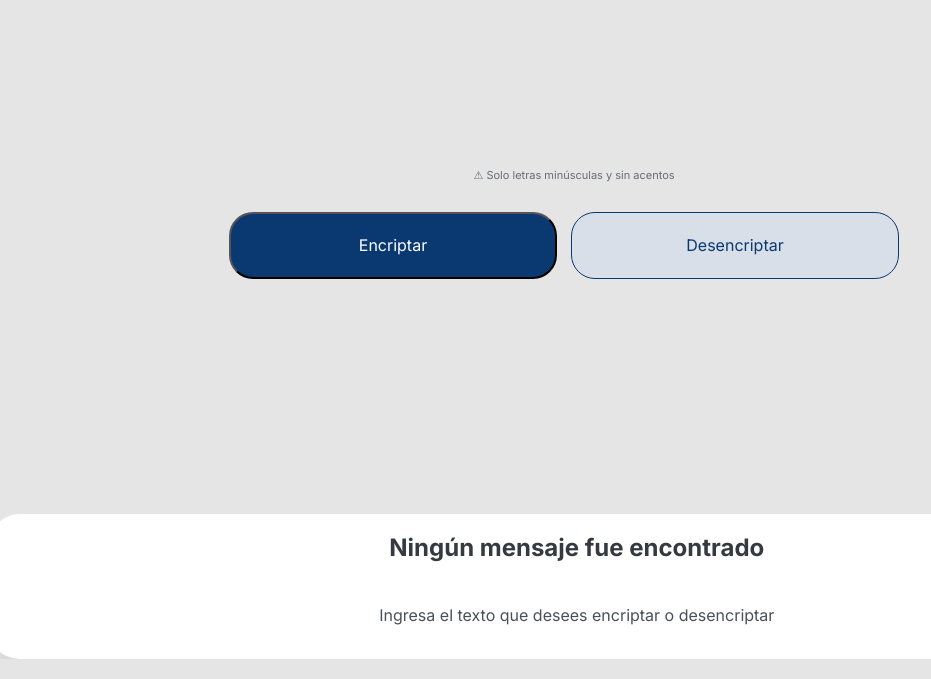
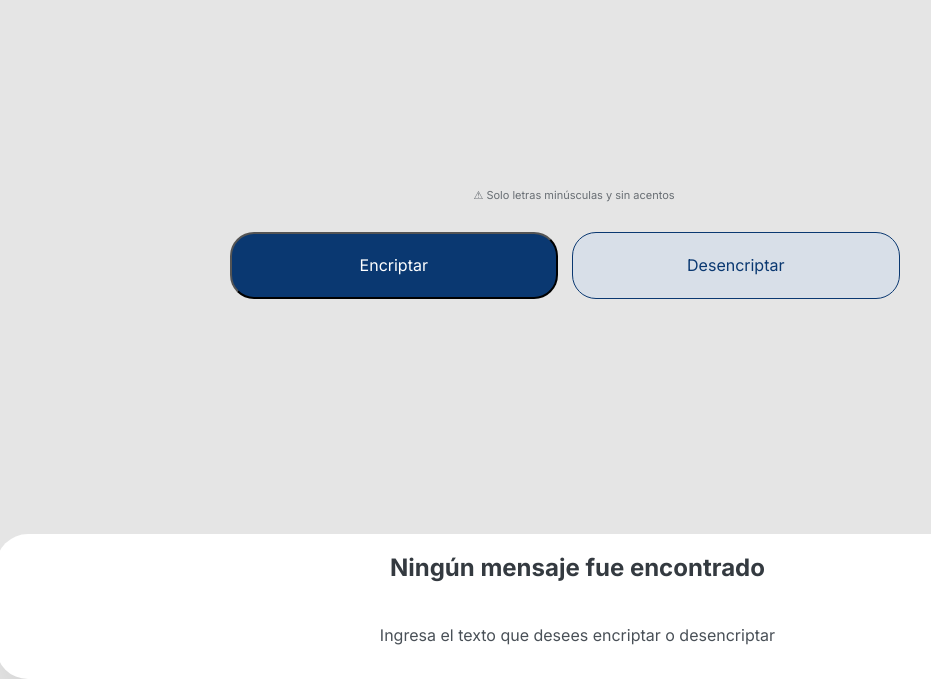
Before and after one commit to Juanmorales1810/Challenge-Alura, a plain HTML site: page index.html in a window 1280 px wide. Shown: the part 324-1003 px from the top of the page, without its empty margins (52-983 px from the left). Drawn offline with nearby package versions, Linux system fonts and the light colour scheme.

Commit message:
corrigiendo css

```diff
--- a/style/style.css
+++ b/style/style.css
@@ -1,47 +1,4 @@
 @import url('https://fonts.googleapis.com/css2?family=Inter:wght@200;300;400;500;600;700&display=swap');
-    html, body, div, span, applet, object, iframe,
-    h1, h2, h3, h4, h5, h6, p, blockquote, pre,
-    a, abbr, acronym, address, big, cite, code,
-    del, dfn, em, img, ins, kbd, q, s, samp,
-    small, strike, strong, sub, sup, tt, var,
-    b, u, i, center,
-    dl, dt, dd, ol, ul, li,
-    fieldset, form, label, legend,
-    table, caption, tbody, tfoot, thead, tr, th, td,
-    article, aside, canvas, details, embed,
-    figure, figcaption, footer, header, hgroup,
-    menu, nav, output, ruby, section, summary,
-    time, mark, audio, video {
-	margin: 0;
-	padding: 0;
-	border: 0;
-	font-size: 100%;
-	font: inherit;
-	vertical-align: baseline;
-}
-/* HTML5 display-role reset for older browsers */
-    article, aside, details, figcaption, figure,
-    footer, header, hgroup, menu, nav, section {
-	display: block;
-}
-body {
-	line-height: 1;
-}
-ol, ul {
-	list-style: none;
-}
-blockquote, q {
-	quotes: none;
-}
-blockquote:before, blockquote:after,
-q:before, q:after {
-	content: '';
-	content: none;
-}
-table {
-	border-collapse: collapse;
-	border-spacing: 0;
-}
 body{
     background: #E5E5E5;
 }
@@ -115,7 +72,7 @@ body{
     width: 229px;
     height: 20px;
     left: 240px;
-    top: 800px;
+    top: 750px;
 }
 .p{
     width: 205px;
@@ -133,7 +90,7 @@ body{
     width: 680px;
     height: 67px;
     left: 240px;
-    top: 800px;
+    top: 750px;
 }
 .btn1{
     margin: 5px;
@@ -177,7 +134,7 @@ body{
 .box{
     position: relative;
     width: 400px;
-    height: 850px;
+    height: 750px;
     left: 70%;
     background: #FFFFFF;
     box-shadow: 0px 24px 32px -8px rgba(0, 0, 0, 0.08);
```
Also changed, not shown: index.html (+0 -1 lines).
